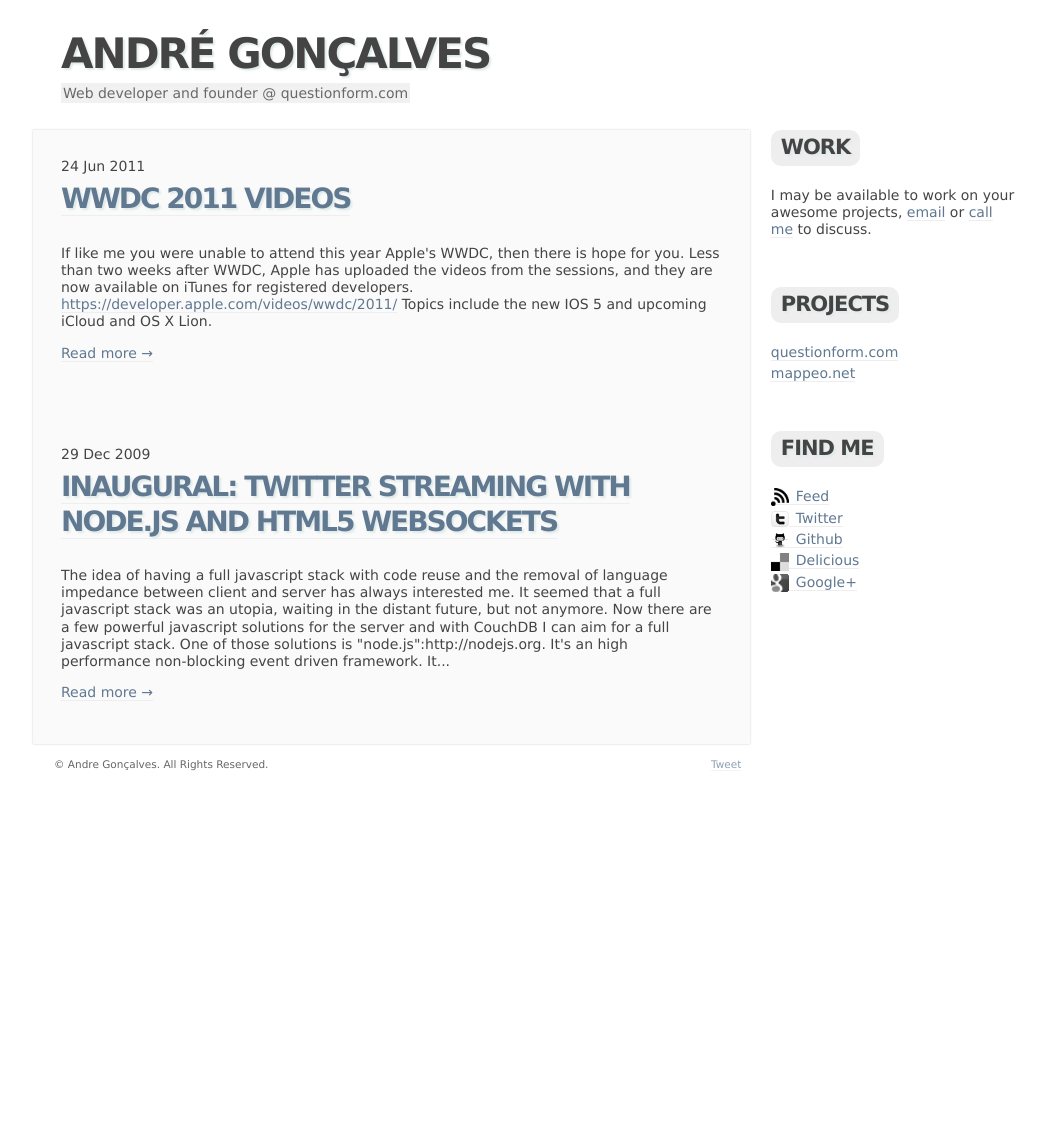
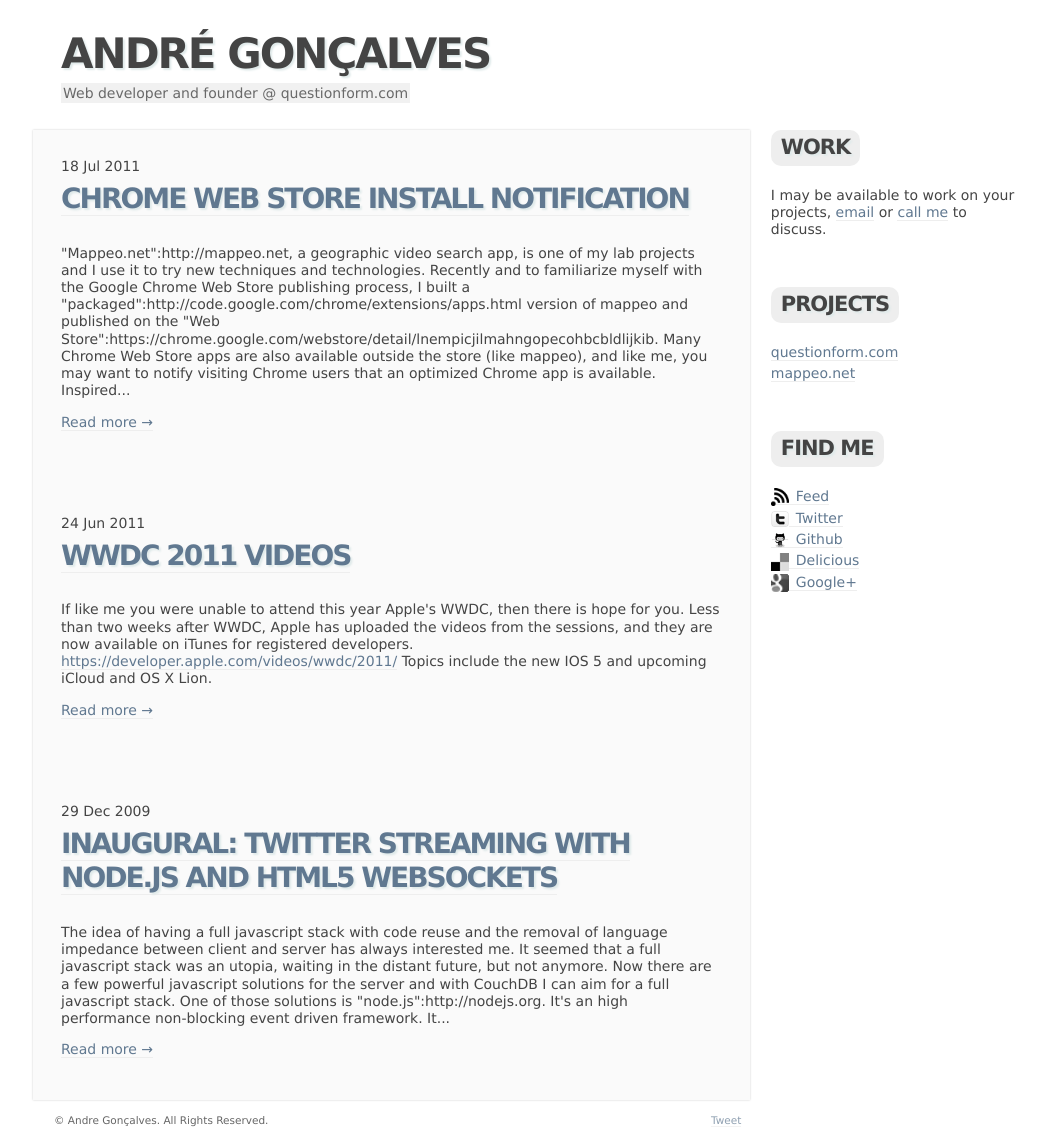
Before and after one commit to naveedmetlo/andregoncalves.com, a Jekyll site: the page built from site/index.html, in a window 1280 px wide. Shown: the whole page, without its empty margins (95-1141 px from the left). Built offline with Jekyll 4.4.1, drawn with Linux system fonts in a browser that asks for light colours; nearby versions of some CDN libraries; comment, search, counter and statistics services are not loaded; before the commit the page ends 900 px from its top, so only the background shows below that.

Commit message:
New post on chrome web store install notification
New blog post.
CSS font changes.

```diff
--- a/site/_layouts/application.html
+++ b/site/_layouts/application.html
@@ -28,7 +28,7 @@
   <div id="container">
 
     <header>
-      <h1>ANDRÉ GONÇALVES</h1>
+      <h1 class="title">ANDRÉ GONÇALVES</h1>
       <p>Web developer and founder @ questionform.com</p>
     </header>
 
@@ -36,7 +36,7 @@
       <aside id="sidebar">
         <h2 class="first">WORK</h2>
         <p>
-          I may be available to work on your awesome projects, <a href="mailto:andre@questionform.com">email</a> or <a href="callto:andre.c.goncalves">call me</a> to discuss.
+          I may be available to work on your projects, <a href="mailto:andre@questionform.com">email</a> or <a href="callto:andre.c.goncalves">call me</a> to discuss.
         </p>
         <h2>PROJECTS</h2>
         <ul>
@@ -71,6 +71,7 @@
   <script src="https://ajax.googleapis.com/ajax/libs/jquery/1.6.2/jquery.min.js"></script>
   <script>!window.jQuery && document.write(unescape('%3Cscript src="js/lib/jquery-1.6.2.min.js"%3E%3C/script%3E'))</script>
   <script src="/js/application.js"></script>
+
   <!-- ANALYTICS -->
   <script>
     (function(d,t){var g=d.createElement(t),s=d.getElementsByTagName(t)[0];g.async=1;
@@ -78,6 +79,7 @@
     s.parentNode.insertBefore(g,s)}(document,"script"));
   </script>
   <!-- END:ANALYTICS -->
+
   <!--[if lt IE 8 ]>
     <script src="//ajax.googleapis.com/ajax/libs/chrome-frame/1.0.3/CFInstall.min.js"></script>
     <script>window.attachEvent("onload",function(){CFInstall.check({mode:"overlay"})})</script>
--- /dev/null
+++ b/site/_posts/2011-07-18-chrome-webstore-notification-bar.textile
@@ -0,0 +1,24 @@
+---
+layout: post
+title: "Chrome Web Store Install Notification"
+---
+
+"Mappeo.net":http://mappeo.net, a geographic video search app, is one of my lab projects and I use it to try new techniques and technologies. Recently and to familiarize myself with the Google Chrome Web Store publishing process, I built a "packaged":http://code.google.com/chrome/extensions/apps.html version of mappeo and published on the "Web Store":https://chrome.google.com/webstore/detail/lnempicjilmahngopecohbcbldlijkib.
+
+Many Chrome Web Store apps are also available outside the store (like mappeo), and like me, you may want to notify visiting Chrome users that an optimized Chrome app is available.
+Inspired by "Jolicloud":http://www.jolicloud.com and Paul Kinlan's "badgemator":https://github.com/PaulKinlan/badgemator, I created a javascript library to display an animated notification like the one below.
+
+!http://mappeo.net/images/chrome-install-bar.png(Chrome Notification Bar)!
+
+The install button redirects the user to the Web Store "install page":https://chrome.google.com/webstore/detail/lnempicjilmahngopecohbcbldlijkib for your app.
+There's also a nice CSS3 animation, visit "mappeo.net":http://mappeo.net with Chrome to check it out.
+
+The <em><code>window.chrome.app</code></em> object is very handy to make sure we're not showing the notification if the app is already running. Also, to prevent the notification bar reappearing for returning visitors, a cookie is used to save state.
+
+<script src="https://gist.github.com/1090424.js"> </script>
+
+The library is small, has no dependencies and you can download it from the "github repository":https://github.com/andregoncalves/chrome-webstore-install-notification (MIT license).
+
+---
+
+<small><a href="http://twitter.com/andregoncalves">@andregoncalves</a></small>
--- a/site/js/application.js
+++ b/site/js/application.js
@@ -1,5 +1,6 @@
+var _gaq = _gaq || [];
+
 $(document).ready(function() {
-  var _gaq = _gaq || [];
   _gaq.push(['_setAccount', "UA-212686-7"]);
   _gaq.push(['_trackPageview']);
   _gaq.push(['_trackPageLoadTime']);
@@ -19,6 +20,4 @@
       _gaq.push(['_trackSocial', 'twitter', 'tweet', targetUrl]);
     }
   });
-
-
 });
```
